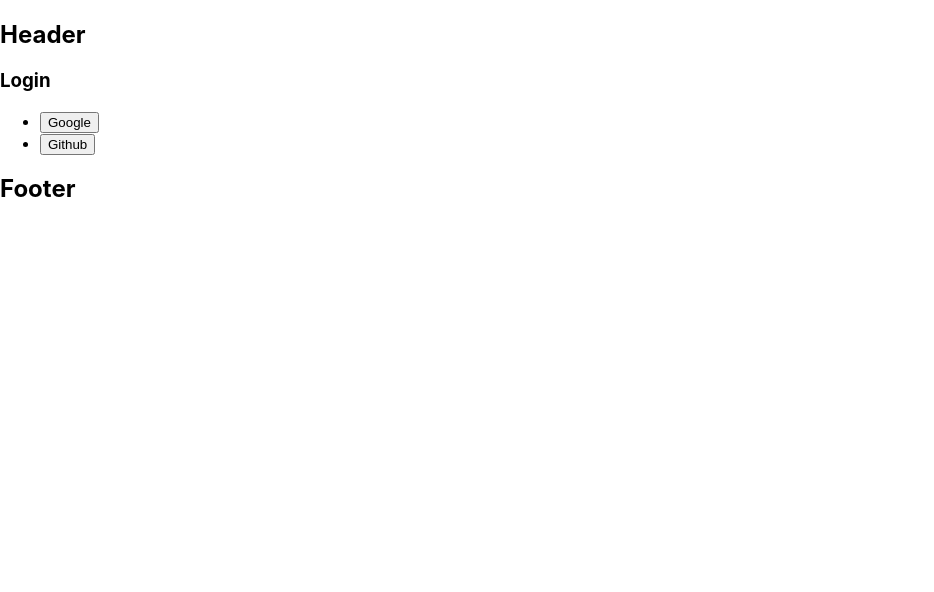
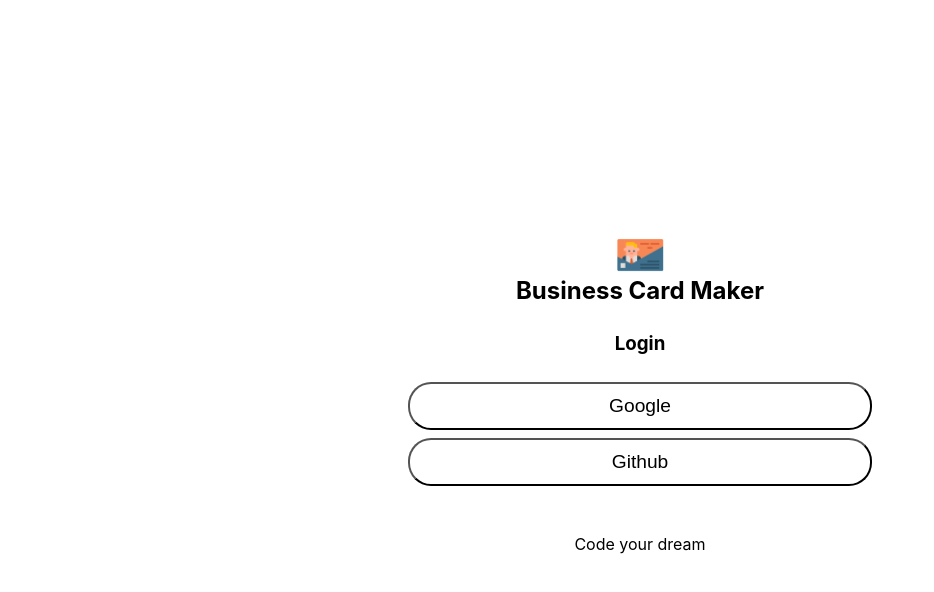
Before and after one commit to vnemftnsska2/react-card-maker, a React (Create React App) app: page / in a window 1280 px wide. Shown: the top 592 px of the page, without its empty margins (0-934 px from the left). Built offline with nearby package versions, Linux system fonts and the light colour scheme; no server answers.

Commit message:
Login Page

```diff
--- a/package.json
+++ b/package.json
@@ -9,6 +9,8 @@
     "firebase": "^7.20.0",
     "react": "^17.0.2",
     "react-dom": "^17.0.2",
+    "react-router": "^6.0.2",
+    "react-router-dom": "^6.0.2",
     "react-scripts": "4.0.3",
     "web-vitals": "^1.0.1"
   },
--- a/src/app.jsx
+++ b/src/app.jsx
@@ -1,12 +1,19 @@
-import './app.module.css';
+import { BrowserRouter, Routes, Route, } from 'react-router-dom';
+import styles from './app.module.css';
 import Login from './components/login/login';
+import Maker from './components/maker/maker';
 
 
 function App({ authService }) {
   return (
-    <>
-      <Login authService={authService} />
-    </>
+    <div className={styles.app}>
+      <BrowserRouter>
+        <Routes>
+          <Route exact path="/" element={<Login authService={authService} />} />
+          <Route exact path="/maker" element={<Maker authService={authService} />} />
+        </Routes>
+      </BrowserRouter>
+    </div>
   );
 }
 
--- a/src/app.module.css
+++ b/src/app.module.css
@@ -1,38 +1,13 @@
-.App {
-  text-align: center;
+@value makerGrey from '../src/common/colors.css';
+*  {
+  box-sizing: border-box;
 }
 
-.App-logo {
-  height: 40vmin;
-  pointer-events: none;
+.app {
+  width: 100%;
+  height: 100vh;
+  display: flex;
+  justify-content: center;
+  align-items: center;
+  background-color: makerGrey;
 }
-
-@media (prefers-reduced-motion: no-preference) {
-  .App-logo {
-    animation: App-logo-spin infinite 20s linear;
-  }
-}
-
-.App-header {
-  background-color: #282c34;
-  min-height: 100vh;
-  display: flex;
-  flex-direction: column;
-  align-items: center;
-  justify-content: center;
-  font-size: calc(10px + 2vmin);
-  color: white;
-}
-
-.App-link {
-  color: #61dafb;
-}
-
-@keyframes App-logo-spin {
-  from {
-    transform: rotate(0deg);
-  }
-  to {
-    transform: rotate(360deg);
-  }
-}
--- a/src/components/footer/footer.jsx
+++ b/src/components/footer/footer.jsx
@@ -1,9 +1,12 @@
 import React from 'react';
+import styles from './footer.module.css';
 
-const Footer = (props) => {
+const Footer = () => {
 
   return (
-    <h1>Footer</h1>
+    <footer className={styles.footer}>
+      <p className={styles.title}>Code your dream</p>
+    </footer>
   );
 };
 
--- /dev/null
+++ b/src/components/footer/footer.module.css
@@ -0,0 +1,11 @@
+@value makerWhite, makerGreen from '../../common/colors.css';
+
+.footer {
+  width: 100%;
+  background-color: makerGreen;
+  text-align: center;
+}
+
+.title {
+  color: makerWhite;
+}
--- a/src/components/header/header.jsx
+++ b/src/components/header/header.jsx
@@ -1,8 +1,17 @@
 import React from 'react';
+import styles from './header.module.css';
 
-const Header = (props) => {
+const Header = ({ onLogout }) => {
   return (
-    <h1>Header</h1>
+    <header className={styles.header}>
+      {onLogout && (
+        <button className={styles.logout} onClick={onLogout}>
+          Logout
+        </button>
+      )}
+      <img className={styles.logo} src="/images/logo.png" alt="logo" />
+      <h1 className={styles.title}>Business Card Maker</h1>
+    </header>
   );
 }
 
--- /dev/null
+++ b/src/components/header/header.module.css
@@ -0,0 +1,31 @@
+@value makerGreen, makerWhite, makerBlack from '../../common/colors.css';
+
+.header {
+  width: 100%;
+  text-align: center;
+  padding: 0.5em;
+  background-color: makerGreen;
+  position: relative;
+}
+
+.logo {
+  width: 3em;
+}
+
+.title {
+  margin: 0;
+  color: makerWhite;
+}
+
+.logout {
+  position: absolute;
+  right: 3em;
+  top: 1em;
+  padding: 0.8em;
+  border-radius: 20%;
+  background-color: makerBlack;
+  color: makerWhite;
+  outline: 0;
+  border: 0;
+  cursor: pointer;
+}
--- a/src/components/login/login.jsx
+++ b/src/components/login/login.jsx
@@ -1,25 +1,39 @@
-import React from 'react';
+import { useNavigate } from 'react-router-dom';
+import React, { useEffect } from 'react';
 import Footer from '../footer/footer';
 import Header from '../header/header';
 
+import styles from './login.module.css';
+
 const Login = ({ authService }) => {
+  const navigate = useNavigate();
+  const goToMaker = (userId) => {
+    navigate('/maker', { state: { id: userId } });
+  };
+
   const onLogin = event => {
     authService
       .login(event.currentTarget.textContent)
-      .then(console.log);
+      .then(data => goToMaker(data.user.uid));
   };
 
+  useEffect(() => {
+    authService.onAuthChange(user => {
+      user && goToMaker(user.id);
+    });
+  });
+
   return (
-    <section>
+    <section className={styles.login}>
       <Header />
       <section>
         <h1>Login</h1>
-        <ul>
-          <li>
-            <button onClick={onLogin}>Google</button>
+        <ul className={styles.list}>
+          <li className={styles.item}>
+            <button className={styles.button} onClick={onLogin}>Google</button>
           </li>
-          <li>
-            <button onClick={onLogin}>Github</button>
+          <li className={styles.item}>
+            <button className={styles.button} onClick={onLogin}>Github</button>
           </li>
         </ul>
       </section>
--- /dev/null
+++ b/src/components/login/login.module.css
@@ -0,0 +1,37 @@
+@value makerGreen, makerLightPink, makerWhite from '../../common/colors.css';
+
+.login {
+  width: 30em;
+  text-align:  center;
+  display: flex;
+  flex-direction: column;
+  justify-content: center;
+  background-color: makerWhite;
+}
+
+.list {
+  width: 100%;
+  display: flex;
+  flex-direction: column;
+  list-style: none;
+  padding: 0.5rem;
+}
+
+.item {
+  margin-bottom: 0.5em;
+}
+
+.button {
+  width: 100%;
+  height: 2.5em;
+  font-size: 1.2em;
+  border-radius: 1.2em;
+  background-color: transparent;
+  cursor: pointer;
+  border: 0.2rem solid makerGreen;
+  outline: 0;
+}
+
+.button:hover {
+  background-color: makerLightPink;
+}
--- /dev/null
+++ b/src/components/maker/maker.jsx
@@ -0,0 +1,29 @@
+import { useNavigate } from 'react-router-dom';
+import React, { useEffect } from 'react';
+import Footer from '../footer/footer';
+import Header from '../header/header';
+import styles from './maker.module.css';
+
+const Maker = ({ authService }) => {
+  const navigate = useNavigate();
+  const onLogout = () => {
+    authService.logout();
+  };
+
+  useEffect(() => {
+    authService.onAuthChange((user) => {
+      if (!user) {
+        navigate.push('/');
+      }
+    });
+  });
+
+  return (
+    <section className={styles.maker}>
+      <Header onLogout={onLogout} />
+      <Footer />
+    </section>
+  );
+}
+
+export default Maker;
--- a/src/service/auth_service.js
+++ b/src/service/auth_service.js
@@ -5,6 +5,16 @@
     const authProvider = new firebase.auth[`${providerName}AuthProvider`]();
     return firebaseApp.auth().signInWithPopup(authProvider);
   }
+
+  onAuthChange(onUserChanged) {
+    firebase.auth().onAuthStateChanged(user => {
+      onUserChanged(user);
+    });
+  }
+
+  logout() {
+    firebase.auth().signOut();
+  }
 }
 
 export default AuthService;
```
Also changed, not shown: src/components/maker/maker.module.css (added), 1 other file (tests, documents, lock files or other folders).
